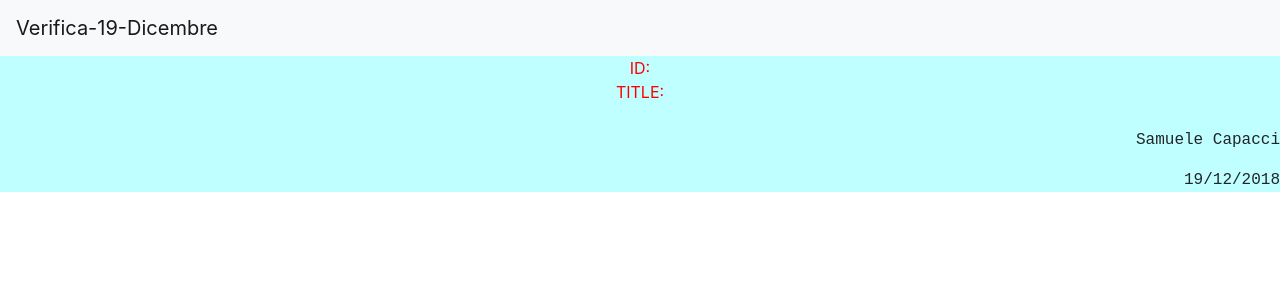
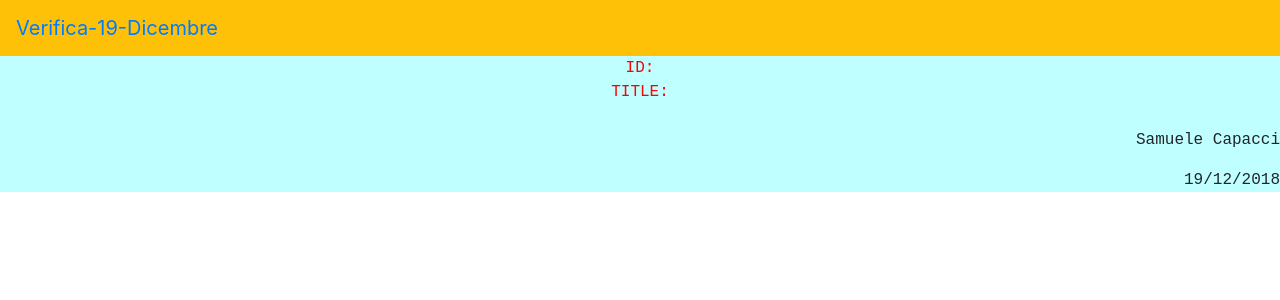
Before and after one commit to samuelecapacci/verifica-19-dicembre-samuele, a React (Create React App) app: page / in a window 1280 px wide. Shown: the top 300 px of the page. Built offline with nearby package versions, Linux system fonts and the light colour scheme; no server answers.

Commit message:
aggiunti-commenti&aggiustamento-css

```diff
--- a/src/App.css
+++ b/src/App.css
@@ -1,5 +1,6 @@
 .App-body {
   text-align: center;
+  font-family: 'Courier New', Courier, monospace;
 }
 .id {
   color: red;
--- a/src/App.js
+++ b/src/App.js
@@ -6,11 +6,11 @@ class App extends Component {
   constructor(props) {
     super(props);
     this.state = {
-      photo: [],
+      photo: {} /* oggetto photo */
     };
   }
   componentDidMount() {
-    fetch('https://jsonplaceholder.typicode.com/photos/1')
+    fetch('https://jsonplaceholder.typicode.com/photos/1')  /* fetch alla foto con id '1' */
       .then(response => response.json())
       .then(json => this.setState({
         photo: json
@@ -20,23 +20,23 @@ class App extends Component {
   render() {
     return (
       <div className="App">
-        <div className="App-header">
+        <div className="App-header">  {/* header con barra */}
           <Barra />
         </div>
-        <div className="App-body">
+        <div className="App-body">  {/* body con id, titolo e foto da url */}
           <div>
-            <div className="id">ID: </div>{this.state.photo.id}
+            <div className="id">ID: </div>{this.state.photo.id} {/* id foto preso da fetch */}
           </div>
           <div>
-            <div className="title">TITLE: </div>{this.state.photo.title}
+            <div className="title">TITLE: </div>{this.state.photo.title} {/* titolo foto preso da fetch */}
           </div>
           <div>
             <img className='indirizzo' src={this.state.photo.url} />
           </div>
         </div>
-        <div className="App-footer">
-        <p className="tag">Samuele Capacci</p>
-        <p className="tag">19/12/2018</p>
+        <div className="App-footer"> {/* footer con nome e data */}
+          <p className="tag">Samuele Capacci</p>
+          <p className="tag">19/12/2018</p>
         </div>
       </div>
     );
--- a/src/components/barra/Barra.js
+++ b/src/components/barra/Barra.js
@@ -1,36 +1,15 @@
 import React from 'react';
 import {
-  Collapse,
   Navbar,
   NavbarToggler,
-  NavbarBrand,
-  Nav,
-  NavItem,
-  NavLink,
-  UncontrolledDropdown,
-  DropdownToggle,
-  DropdownMenu,
-  DropdownItem
+  NavbarBrand
 } from 'reactstrap';
 
 export default class Barra extends React.Component {
-  constructor(props) {
-    super(props);
-
-    this.toggle = this.toggle.bind(this);
-    this.state = {
-      isOpen: false
-    };
-  }
-  toggle() {
-    this.setState({
-      isOpen: !this.state.isOpen
-    });
-  }
   render() {
     return (
       <div className="Barra">
-        <Navbar color="light" light expand="md">
+        <Navbar color="warning">
           <NavbarBrand href="/">Verifica-19-Dicembre</NavbarBrand>
           <NavbarToggler onClick={this.toggle} />
         </Navbar>
```
